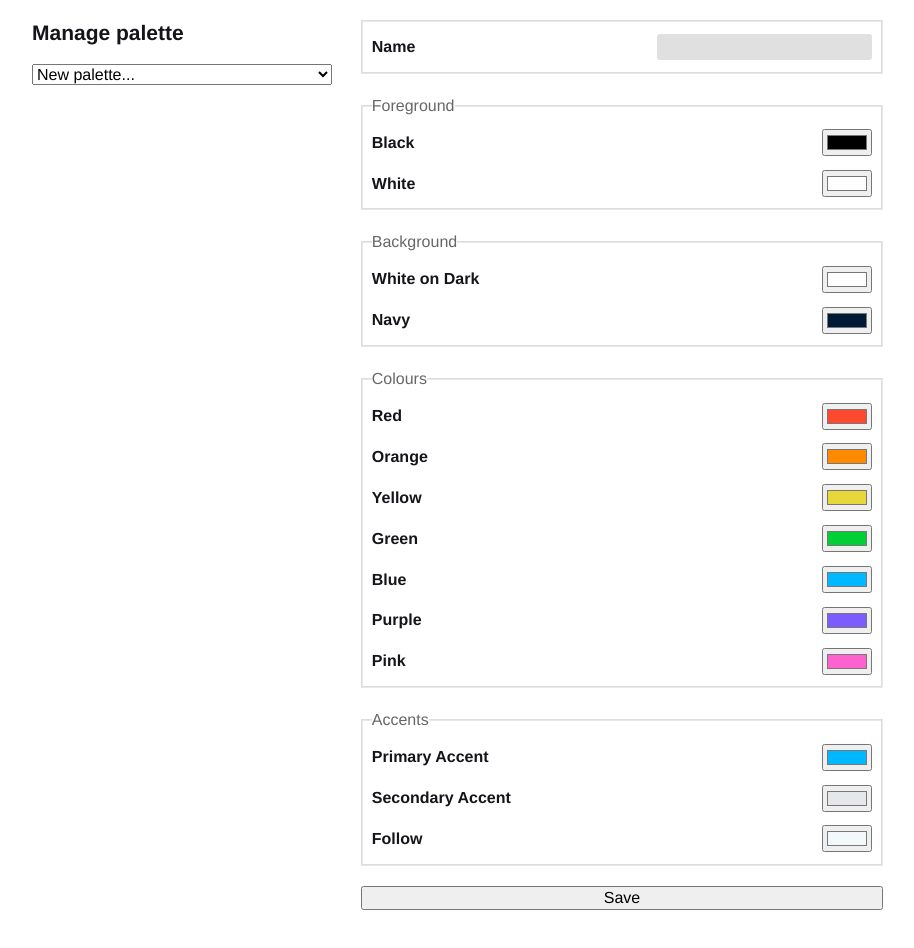
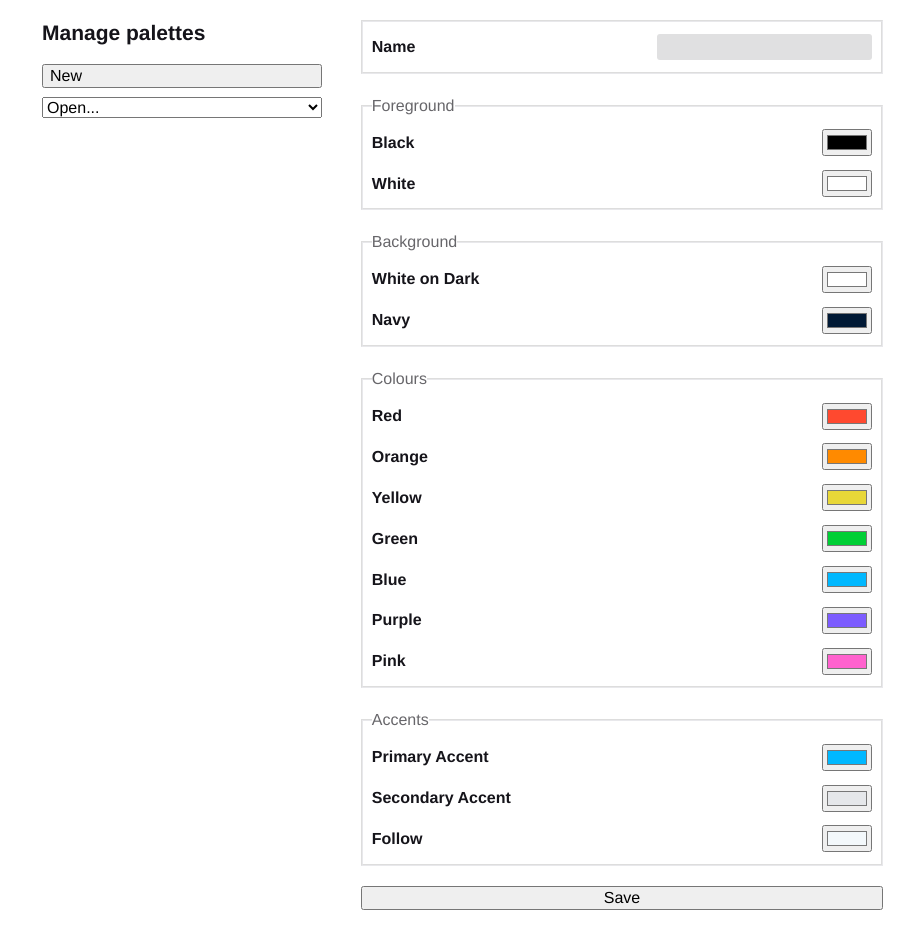
Before and after one commit to AprilSylph/Palettes-for-Tumblr, a browser extension: page src/options/ui.html in a window 1280 px wide. Shown: the whole page, without its empty margins (18-932 px from the left). Drawn offline with nearby package versions, Linux system fonts and the light colour scheme.

Commit message:
split new and edit controls

```diff
--- a/src/options/ui.css
+++ b/src/options/ui.css
@@ -62,22 +62,26 @@ aside:empty {
   }
 }
 
-aside > section {
+aside section {
+  display: flex;
+  flex-direction: column;
+  row-gap: 1ch;
+  padding: 0 10px;
   margin-top: 20px;
 }
 
-#edit {
-  display: flex;
-  flex-direction: column;
-  gap: 1ch;
-}
-
-#edit label {
-  padding-bottom: 10px;
+aside section > h1 {
+  margin: 0;
+  margin-bottom: 10px;
 
   font-size: 1.3125rem;
   font-weight: 700;
   line-height: 1.2;
+}
+
+aside button,
+aside select {
+  text-align: left;
 }
 
 main {
@@ -141,8 +145,7 @@ input[type="text"]:disabled {
 }
 
 input[type="submit"] {
-  display: block;
   box-sizing: border-box;
   width: 100%;
-  margin-top: 20px;
+  margin-bottom: 20px;
 }
--- a/src/options/ui.html
+++ b/src/options/ui.html
@@ -13,14 +13,10 @@
   <body>
     <div id="base-container">
       <aside>
-        <section id="edit">
-          <label for="palette">Manage palette</label>
-          <select id="palette">
-            <optgroup label="Modify" id="palette-list"></optgroup>
-            <optgroup label="Create">
-              <option value="" selected>New palette...</option>
-            </optgroup>
-          </select>
+        <section id="controls">
+          <h1>Manage palettes</h1>
+          <button id="new">New</button>
+          <select id="open"></select>
         </section>
       </aside>
       <main>
--- a/src/options/ui.js
+++ b/src/options/ui.js
@@ -15,14 +15,21 @@ const rgbToHex = rgb => `#${rgb.split(',').map(rgbValue => {
   return rgbValueInt.toString(16).padStart(2, '0');
 }).join('')}`;
 
-const paletteSelect = document.getElementById('palette');
-const paletteList = document.getElementById('palette-list');
+const newButton = document.getElementById('new');
+const openSelect = document.getElementById('open');
+
 const paletteForm = document.getElementById('palette-form');
 
-const onPaletteSelected = async ({ currentTarget: { value } }) => {
+const createNewPalette = () => {
+  delete paletteForm.dataset.editing;
   paletteForm.reset();
+};
 
-  if (value === '') return;
+const onPaletteSelected = async ({ currentTarget: { options, value } }) => {
+  options[0].selected = true;
+
+  paletteForm.dataset.editing = value;
+  paletteForm.reset();
 
   const { [value]: paletteData } = await browser.storage.local.get(value);
   for (const [propertyName, propertyValue] of Object.entries(paletteData)) {
@@ -39,7 +46,7 @@ const onFormSubmitted = async event => {
   if (!currentTarget.reportValidity()) return;
 
   const paletteName = toCamelCase(currentTarget.elements.name.value);
-  const storageKey = paletteSelect.value || `palette:${paletteName}:${Date.now()}`;
+  const storageKey = currentTarget.dataset.editing || `palette:${paletteName}:${Date.now()}`;
 
   const formData = new FormData(currentTarget);
   const formEntries = Array.from(formData.entries());
@@ -60,16 +67,18 @@ const renderPalettes = async () => {
     return firstTimestamp - secondTimestamp;
   });
 
-  paletteList.replaceChildren(...definedPalettes.map(([paletteKey, { name }]) => {
-    return Object.assign(document.createElement('option'), { value: paletteKey, textContent: name });
-  }));
-
-  onPaletteSelected({ currentTarget: paletteSelect });
+  openSelect.replaceChildren(
+    Object.assign(document.createElement('option'), { disabled: true, selected: true, textContent: 'Open...' }),
+    ...definedPalettes.map(([paletteKey, { name }]) => {
+      return Object.assign(document.createElement('option'), { value: paletteKey, textContent: name });
+    })
+  );
 };
 
+newButton.addEventListener('click', createNewPalette);
+openSelect.addEventListener('change', onPaletteSelected);
+
 paletteForm.reset();
-
-paletteSelect.addEventListener('change', onPaletteSelected);
 paletteForm.addEventListener('submit', onFormSubmitted);
 
 browser.storage.onChanged.addListener(renderPalettes);
```
